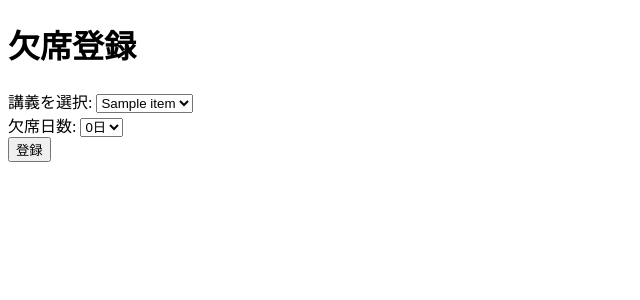
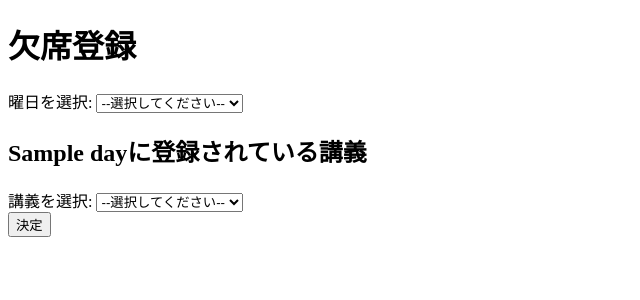
Before and after one commit to 2024A-IT-OOP2-G10/Final_Assignment, a Flask app: template templates/absence.html in a window 1280 px wide. Shown: the top 300 px of the page, without its empty margins (0-640 px from the left). Run offline with Flask 3, Linux system fonts and the light colour scheme; the template is opened without the code that fills it: most values are stand-ins (such as "Sample title", 1, 10 or a date in 2020).

Commit message:
htmlの変更
曜日を選択してから講義を選択できるように変更しました。

```diff
--- a/templates/absence.html
+++ b/templates/absence.html
@@ -6,25 +6,40 @@
 </head>
 <body>
     <h1>欠席登録</h1>
+
+    <!-- 曜日選択フォーム -->
+    <form method="POST" action="{{ url_for('absence.absence') }}">
+        <label for="weekday">曜日を選択:</label>
+        <select id="weekday" name="weekday" required>
+            <option value="">--選択してください--</option>
+            <option value="Monday" {% if day == "Monday" %}selected{% endif %}>月曜日</option>
+            <option value="Tuesday" {% if day == "Tuesday" %}selected{% endif %}>火曜日</option>
+            <option value="Wednesday" {% if day == "Wednesday" %}selected{% endif %}>水曜日</option>
+            <option value="Thursday" {% if day == "Thursday" %}selected{% endif %}>木曜日</option>
+            <option value="Friday" {% if day == "Friday" %}selected{% endif %}>金曜日</option>
+        </select>
+        <br>
+
+    </form>
+
+    {% if day %}
+    <h2>{{ day }}に登録されている講義</h2>
+
+    <!-- 講義選択フォーム -->
     <form method="POST" action="{{ url_for('absence.result') }}">
         <label for="name">講義を選択:</label>
         <select id="name" name="name" required>
-            {% for item in item %}
-            <option value="{{ item.name }}">{{ item.name }}</option>
+            <option value="">--選択してください--</option>
+            {% for subject in subjects %}
+            <option value="{{ subject.name }}">{{ subject.name }}</option>
             {% endfor %}
+            {% if not subjects %}
+            <option value="">登録されている講義はありません</option>
+            {% endif %}
         </select>
         <br>
-        <label for="absence">欠席日数:</label>
-        <select id="absence" name="absence" required>
-            <option value="0">0日</option>
-            <option value="1">1日</option>
-            <option value="2">2日</option>
-            <option value="3">3日</option>
-            <option value="4">4日</option>
-            <option value="5">5日</option>
-        </select>
-        <br>
-        <button type="submit">登録</button>
+        <button type="submit">決定</button>
     </form>
+    {% endif %}
 </body>
 </html>
--- a/templates/absence_result.html
+++ b/templates/absence_result.html
@@ -2,10 +2,10 @@
 <html lang="ja">
 <head>
     <meta charset="UTF-8">
-    <title>欠席登録結果</title>
+    <title>欠席数登録画面</title>
 </head>
 <body>
-    <h1>欠席登録結果</h1>
+    <h1>欠席数登録画面</h1>
     <h2>選択した講義: {{ lecture }}</h2>
     <form method="POST" action="/absence/register">
         <input type="hidden" name="lecture" value="{{ lecture }}">
```
